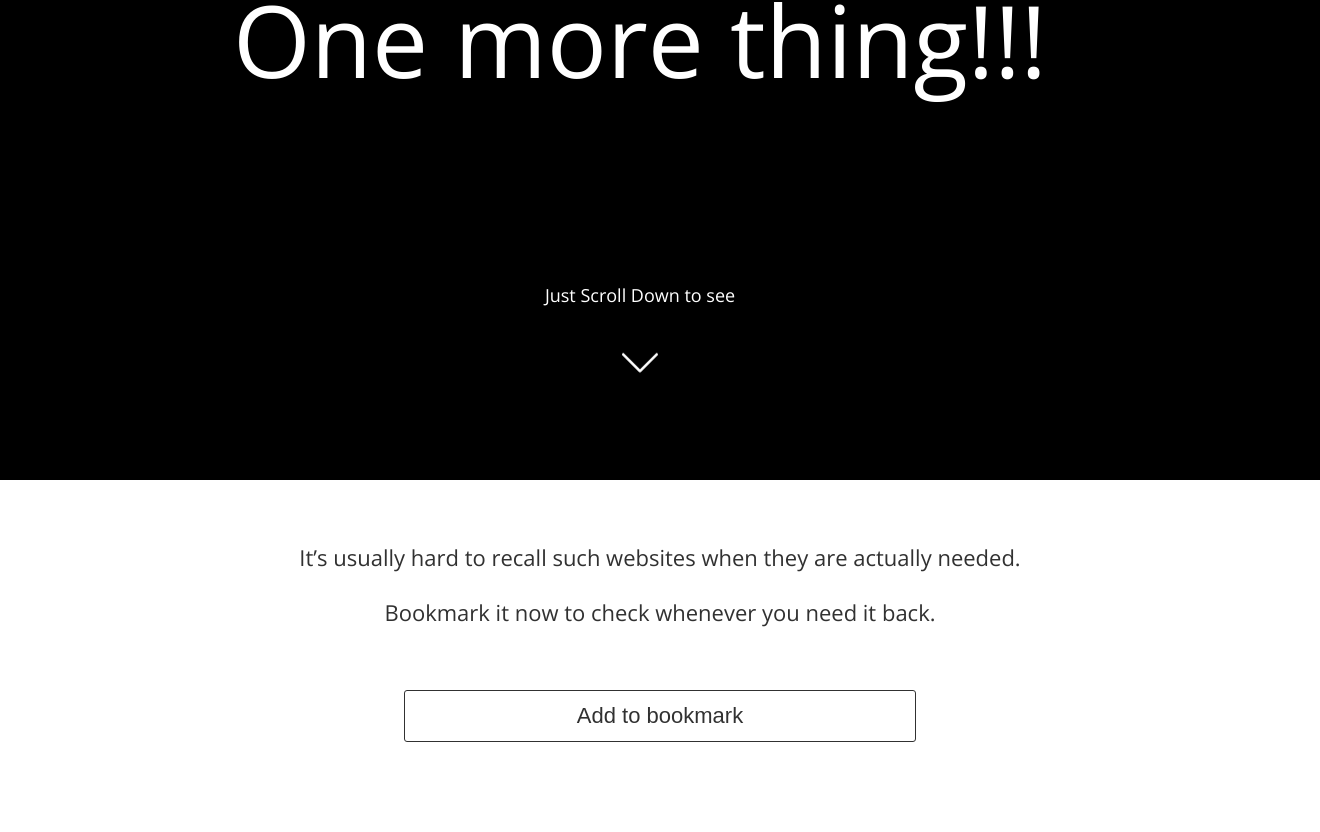
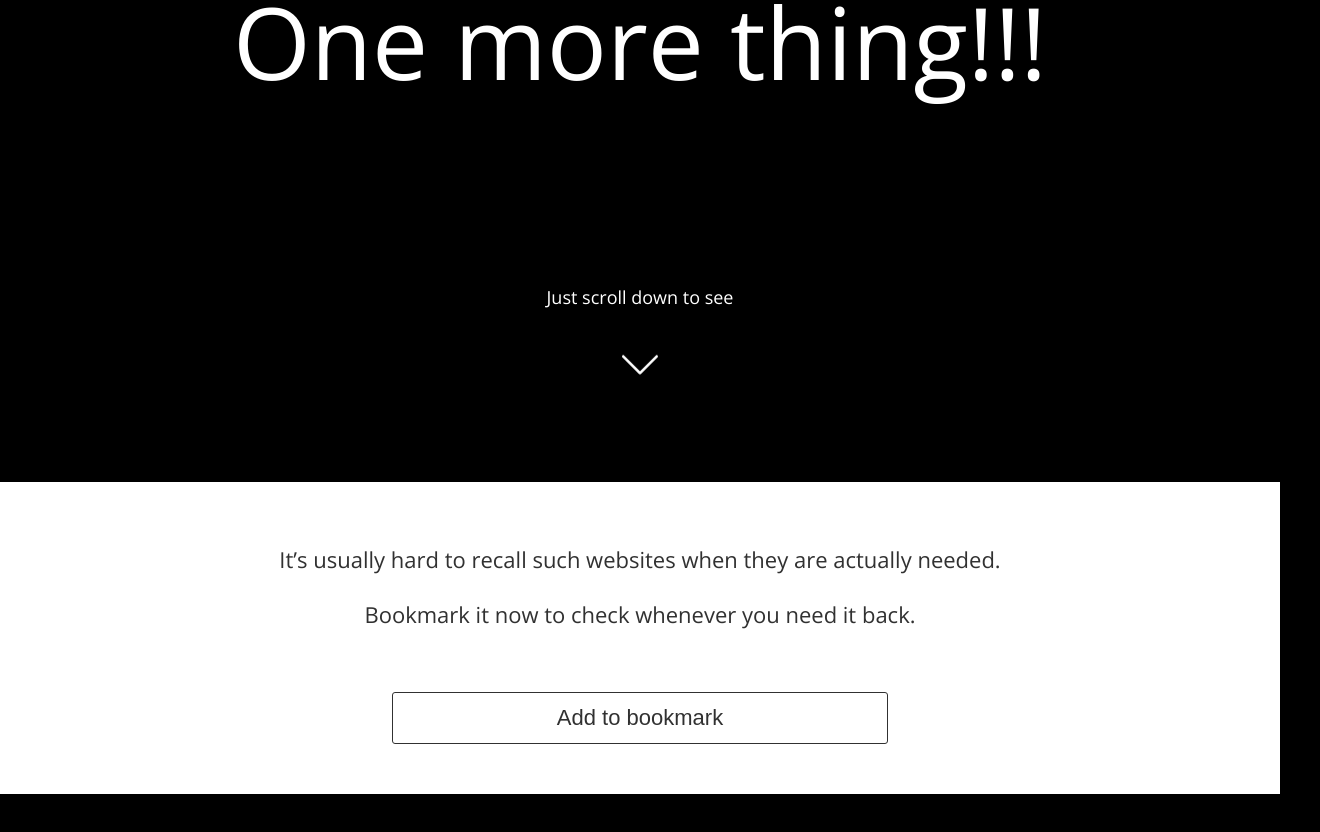
Before and after one commit to ashwinkshenoy/wfh, a Vue app: page /#/bookmark in a window 1280 px wide. Shown: the part 318-1150 px from the top of the page, 1320 px wide, since content can reach past the window. After the commit the page ends 1112 px from the top, so only its background shows below. Built offline with nearby package versions, Linux system fonts and the light colour scheme; what vue-clipboard2 would draw is missing.

Commit message:
bookmark page fix

```diff
--- a/src/components/Bookmark.vue
+++ b/src/components/Bookmark.vue
@@ -1,6 +1,7 @@
 <template>
+  <div>
+
     <div class="container">
-
       <!-- Header -->
       <div class="header">
         <router-link :to="`/`">
@@ -12,8 +13,9 @@
 
       <div class="bookmark-content">
         <div class="hd1">One more thing!!!</div>
-      <div class="desc1">Just Scroll Down to see</div>
+        <div class="desc1">Just scroll down to see</div>
         <img src="@/assets/down-arrow.svg" alt="down" class="down-arrow bounce">
+      </div>
     </div>
 
     <div class="bookmark-section2">
--- a/src/components/Home.vue
+++ b/src/components/Home.vue
@@ -6,7 +6,9 @@
       <router-link :to="`/`">
         <img src="../assets/logo.png" alt="logo" class="logo">
       </router-link>
-      <a href="#" class="link add-reason">Got a creative reason ? Share with us !</a>
+      <a href="https://docs.google.com/forms/d/e/1FAIpQLSdhkzp_cKi2lL_jSFrQ1TlTK_6LlE8APTdRbYt9yZrljkHsqA/viewform" target="_blank" class="link add-reason">
+        Got a creative reason ? Share with us !
+      </a>
     </div>
     <!-- Header end -->
 
@@ -34,8 +36,8 @@
       <div></div>
       <div class="right-content">
         <div class="hd1">Share only with close friends</div>
-        <img src="@/assets/fb.svg" alt="playstore" class="foo-social">
-        <img src="@/assets/tw.svg" alt="gassistance" class="foo-social">
+        <img src="@/assets/fb.svg" alt="playstore" class="foo-social" @click="socialFb()">
+        <img src="@/assets/tw.svg" alt="gassistance" class="foo-social" @click="socialTwitter()">
       </div>
     </div>
     <!-- Footer end -->
@@ -120,6 +122,20 @@
           router.push({ path: '/bookmark' });
         }
       },
+      socialFb() {
+        window.open(
+          'https://www.facebook.com/sharer/sharer.php?u=https%3A%2F%2Fidontlike.work%2F',
+          'yyyyy',
+          'width=500,height=500,resizable=no,toolbar=no,menubar=no,location=no,status=no'
+        );
+      },
+      socialTwitter() {
+        window.open(
+          'http://twitter.com/share?text=Check out the awesome Work From Home Reason Generator&url=https://idontlike.work',
+          'yyyyy',
+          'width=500,height=500,resizable=no,toolbar=no,menubar=no,location=no,status=no'
+        );
+      },
     },
   };
 </script>
--- a/src/components/styles/bookmark.scss
+++ b/src/components/styles/bookmark.scss
@@ -20,10 +20,7 @@
 .bookmark-section2 {
   background: white;
   padding: 50px 20px;
-  position: absolute;
-  width: 100%;
   left: 0;
-  height: 40%;
   margin-top: 11vh;
   text-align: center;
   .hd1 {
--- a/src/components/styles/home.scss
+++ b/src/components/styles/home.scss
@@ -3,6 +3,7 @@
   display: grid;
   grid-template-columns: auto auto;
   align-items: center;
+  margin-top: 10px;
 
   .logo {
     width: 100px;
@@ -98,6 +99,7 @@
   .foo-logo,
   .foo-social {
     margin-right: 10px;
+    cursor: pointer;
   }
 }
 
--- a/src/styles/main.scss
+++ b/src/styles/main.scss
@@ -7,6 +7,7 @@
 body {
   background: var(--main-bg-color);
   font-family: 'Open Sans', sans-serif, -apple-system, BlinkMacSystemFont, 'Segoe UI', Roboto, Oxygen, Ubuntu, Cantarell,  'Helvetica Neue', sans-serif;
+  margin: 0;
 }
 
 .container {
```
Also changed, not shown: 10 other files (tests, documents, lock files or other folders). Lines whose indentation alone changed are shown as unchanged.
